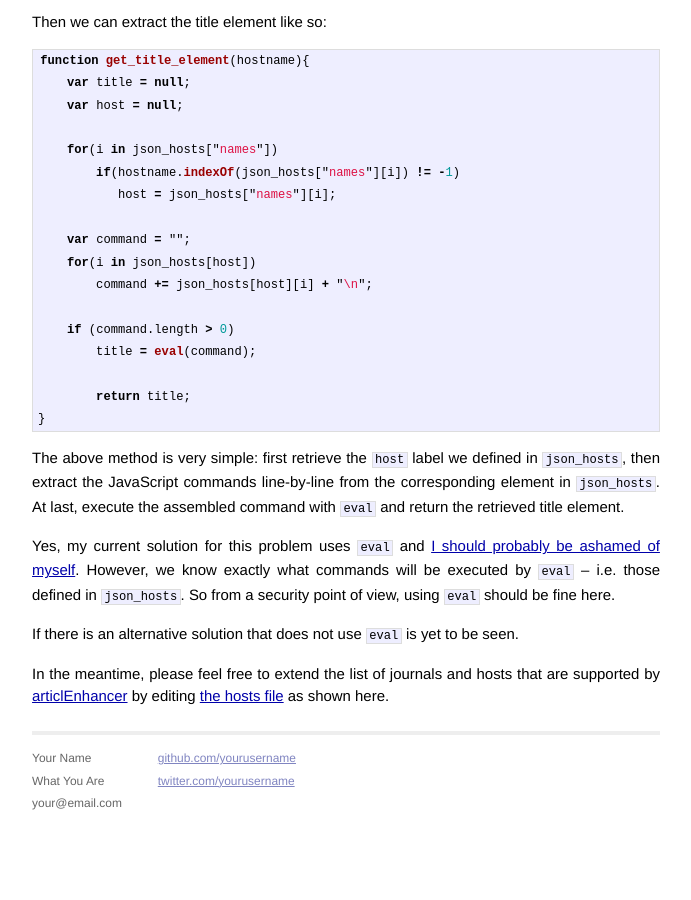
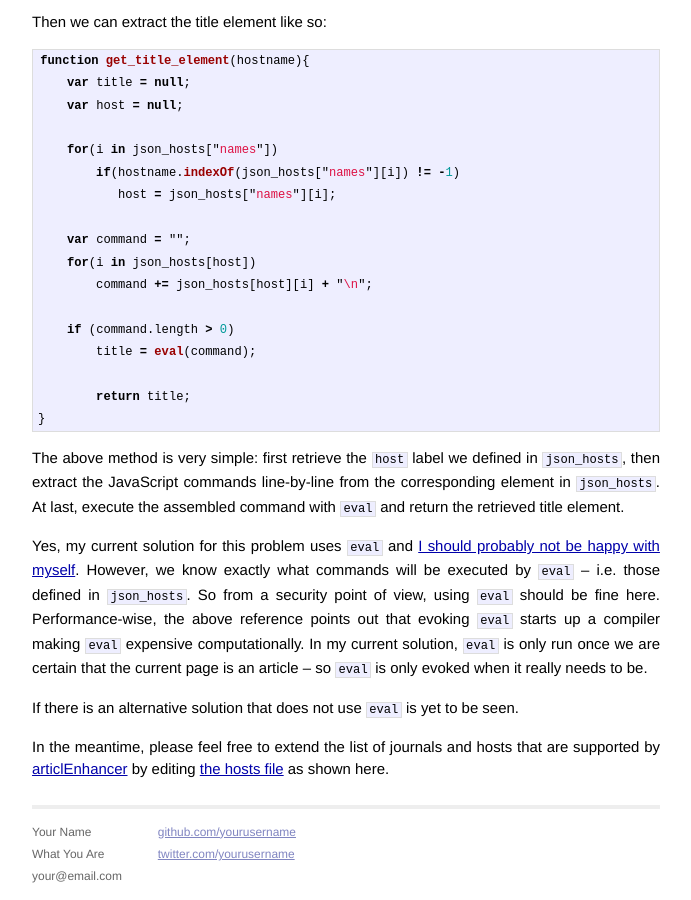
Before and after one commit to waltherg/backup.waltherg.github.io, a Jekyll site: the page built from blog/_posts/2013-07-26-javascript-fetch-element-depending-on-url.md, in a window 1280 px wide and 900 px high, scrolled down 1436 px. Shown: the whole window, without its empty margins (294-985 px from the left). Built offline with Jekyll 4.4.1, drawn with Linux system fonts in a browser that asks for light colours; before the commit the page ends 2263 px from its top, so only the background shows below that.

Commit message:
comment on performance hit taken evoking eval

```diff
--- a/blog/_posts/2013-07-26-javascript-fetch-element-depending-on-url.md
+++ b/blog/_posts/2013-07-26-javascript-fetch-element-depending-on-url.md
@@ -107,10 +107,14 @@ At last, execute the assembled command with `eval` and return the
 retrieved title element.
 
 Yes, my current solution for this problem uses `eval` and
-[I should probably be ashamed of myself](http://blogs.msdn.com/b/ericlippert/archive/2003/11/01/53329.aspx).
+[I should probably not be happy with myself](http://blogs.msdn.com/b/ericlippert/archive/2003/11/01/53329.aspx).
 However, we know exactly what commands will be executed by `eval` --
 i.e. those defined in `json_hosts`. So from a security point of view,
 using `eval` should be fine here.
+Performance-wise, the above reference points out that evoking `eval` starts
+up a compiler making `eval` expensive computationally.
+In my current solution, `eval` is only run once we are certain that the
+current page is an article -- so `eval` is only evoked when it really needs to be.
 
 If there is an alternative solution that does not use `eval` is yet to be seen.
 
```
